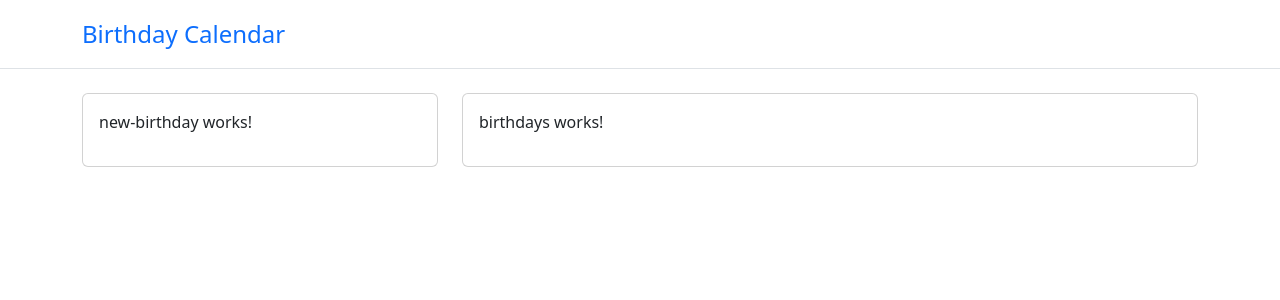
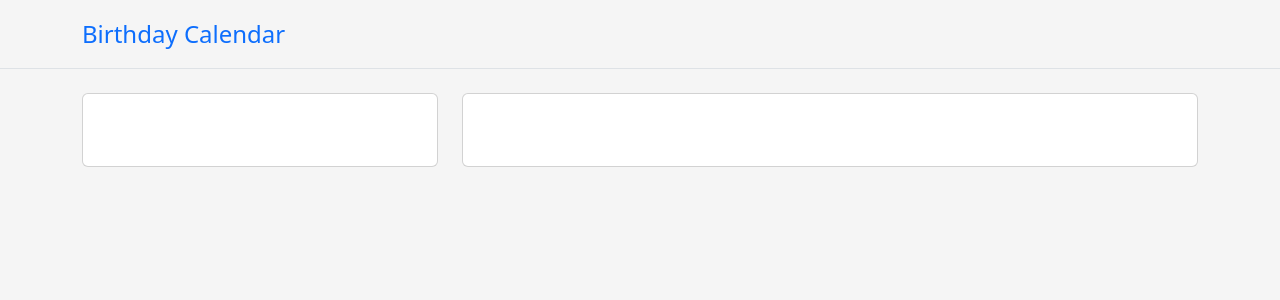
Before and after one commit to Simon245/birthday-calendar, an Angular app: page / in a window 1280 px wide. Shown: the top 300 px of the page. Built offline with nearby package versions, Linux system fonts and the light colour scheme.

Commit message:
Add basic styling with variable css file

```diff
--- /dev/null
+++ b/src/assets/css/_variables.scss
@@ -0,0 +1,2 @@
+$background: #F5F5F5F5;
+$body-color: #FFF;
--- a/src/styles.scss
+++ b/src/styles.scss
@@ -2,3 +2,8 @@
 
 /* Importing Bootstrap SCSS file. */
 @import 'bootstrap/scss/bootstrap';
+@import "assets/css/variables";
+body {
+  color: $body-color;
+  background-color: $background;
+}
```
